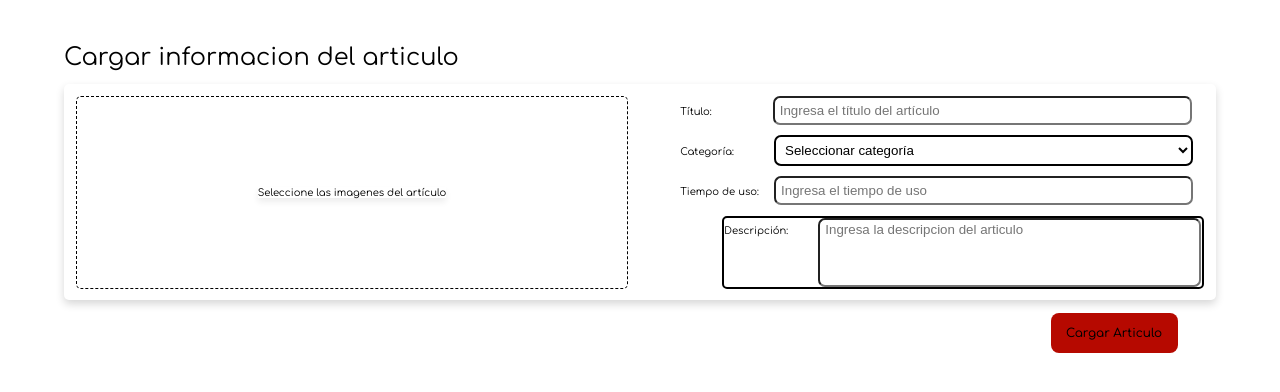
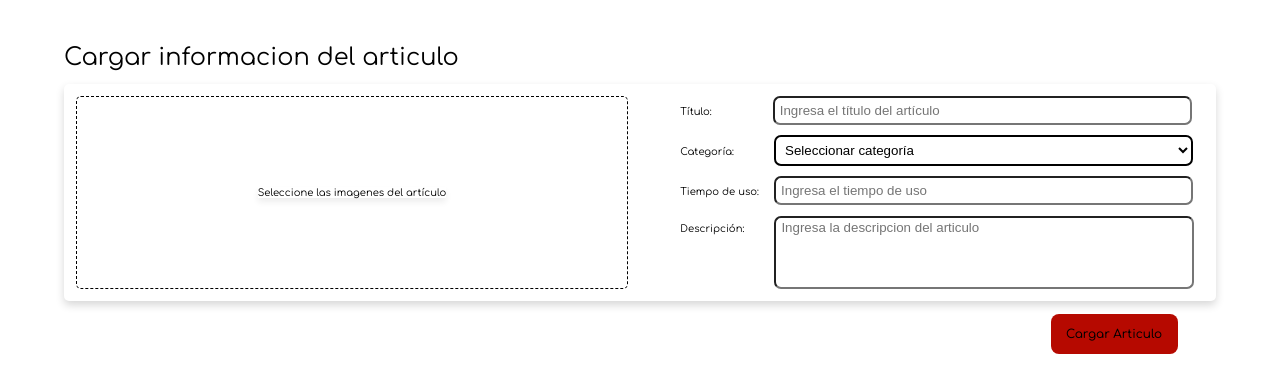
Before and after one commit to TomasUllua12/SwapDeal, a React (Vite) app in the folder client/: page /Perfil/CargarArticulo in a window 1280 px wide. Shown: the top 392 px of the page. Built offline with nearby package versions, Linux system fonts and the light colour scheme.

Commit message:
editar-perfil-terminado

```diff
--- a/client/src/views/EditarPerfil.css
+++ b/client/src/views/EditarPerfil.css
@@ -90,11 +90,14 @@
 
 
 
-.descrip{
+.descripc{
     resize: none;
     border: 2px solid #000;
     border-radius: 5px;
     margin-left: 8%;
+    margin-top: 2vh;
+    background-color: #ffffff;
+    color: #000;
 }
 
 .cambiar{
--- a/client/src/views/EditarPerfil.jsx
+++ b/client/src/views/EditarPerfil.jsx
@@ -83,7 +83,7 @@
 
             <div className="formas">
                 <label>Descripción:</label>
-                <textarea rows="8" cols="51" maxlength="300" className="descrip" value={descripcion} onChange={(e) => setDescripcion(e.target.value)} />
+                <textarea rows="8" cols="51" maxlength="300" className="descripc" value={descripcion} onChange={(e) => setDescripcion(e.target.value)} />
             </div>
 
             <button type="submit" className="cambiar">Guardar Cambios</button>
```
